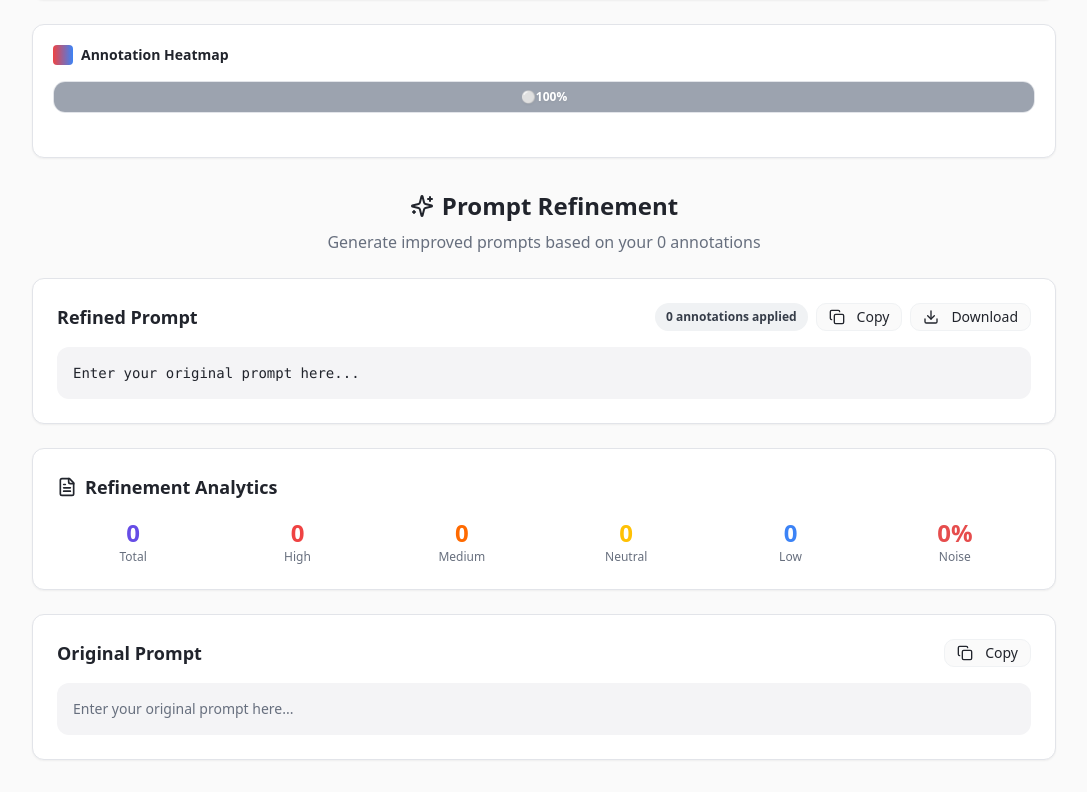
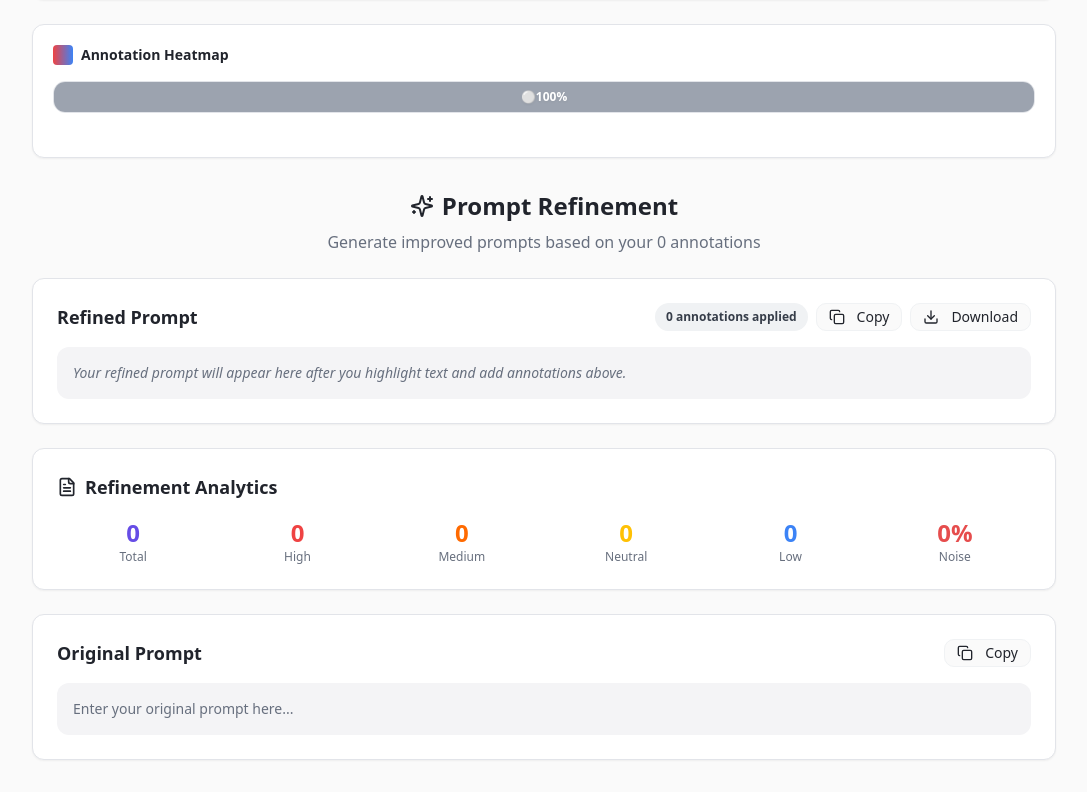
Before and after one commit to Iraunikel/backend-flush, a React (Vite) app: page / in a window 1280 px wide. Shown: the part 549-1341 px from the top of the page, without its empty margins (96-1183 px from the left). Built offline with nearby package versions, Linux system fonts and the light colour scheme.

Commit message:
Fix prompt display and annotation
Update Refined Prompt section annotation to be more user-friendly and match typography. Ensure Original Prompt section always displays the actual original prompt.

```diff
--- a/src/components/PromptRefinement.tsx
+++ b/src/components/PromptRefinement.tsx
@@ -161,9 +161,15 @@ const PromptRefinement: React.FC<PromptRefinementProps> = ({
         </div>
 
         <div className="bg-muted rounded-lg p-4 max-h-96 overflow-y-auto">
-          <pre className="text-sm text-foreground whitespace-pre-wrap font-mono">
-            {refinedPrompt}
-          </pre>
+          {annotations.length > 0 ? (
+            <pre className="text-sm text-foreground whitespace-pre-wrap font-mono">
+              {refinedPrompt}
+            </pre>
+          ) : (
+            <p className="text-sm text-muted-foreground italic">
+              Your refined prompt will appear here after you highlight text and add annotations above.
+            </p>
+          )}
         </div>
       </Card>
 
@@ -219,7 +225,7 @@ const PromptRefinement: React.FC<PromptRefinementProps> = ({
 
         <div className="bg-muted rounded-lg p-4 max-h-32 overflow-y-auto">
           <p className="text-sm text-muted-foreground">
-            {originalPrompt}
+            {originalPrompt || "No original prompt provided"}
           </p>
         </div>
       </Card>
```
